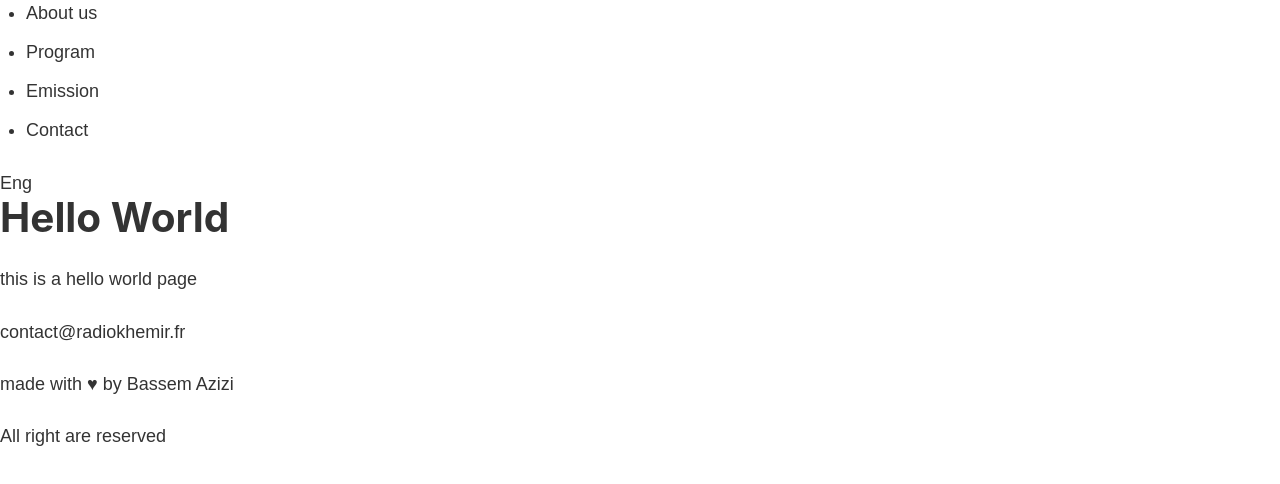
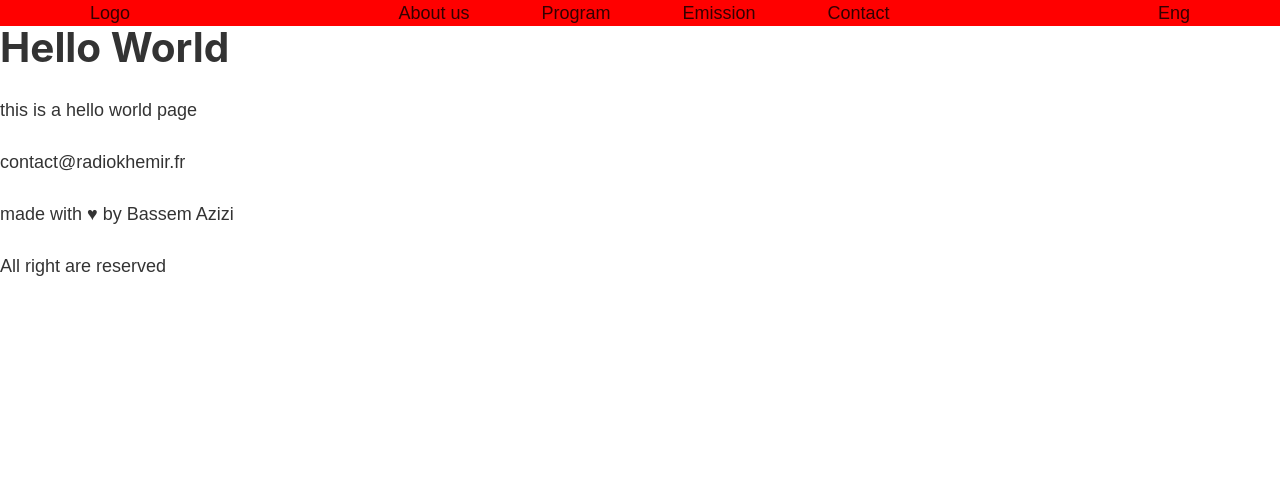
Before and after one commit to bassam-azizi/r_k, a Gatsby site: page / in a window 1280 px wide. Built offline with nearby package versions, Linux system fonts and the light colour scheme; Gatsby itself is replaced by a stand-in of ours.

Commit message:
style the header component using styled emotion

```diff
--- a/src/components/header.js
+++ b/src/components/header.js
@@ -1,22 +1,49 @@
 import React from 'react'
+//import { Link } from
+import styled from  '@emotion/styled'
+//import { css } from '@emotion/react'
 
 
 
+const HeaderContainer = styled.div`
+    display: flex;
+    flex-direction: row;
+    padding: 0 5rem;
+    background-color: red;
+    justify-content: space-between;
+    align-items: center;
+`
+const Ul = styled.ul`
+    list-style: none;
+    display: flex;
+    flex-direction: row;
+    padding: 0 1rem;
+    height: auto;
+    margin: 0;
+    li{
+        padding: 0 2rem;
+    }
+`
+const Li = styled.li`
+    margin: 0;
+`
+const Logo = styled.div`
+    margin: 0;
+`
+
 const Header = () =>{
     return(
-        <div>
-            <div></div>
-            <nav>
-                <ul>
-                    <li>About us</li>
-                    <li>Program</li>
-                    <li>Emission</li>
-                    <li>Contact</li>
-                </ul>
-            </nav>
-            <div>Eng</div>
-        </div>
-    )
+        <HeaderContainer>
+            <Logo>Logo</Logo>
+                <Ul>
+                    <Li>About us</Li>
+                    <Li>Program</Li>
+                    <Li>Emission</Li>
+                    <Li>Contact</Li>
+                </Ul>
+                <div>Eng</div>
+        </HeaderContainer>
+        )
 }
 
 export default Header
```
